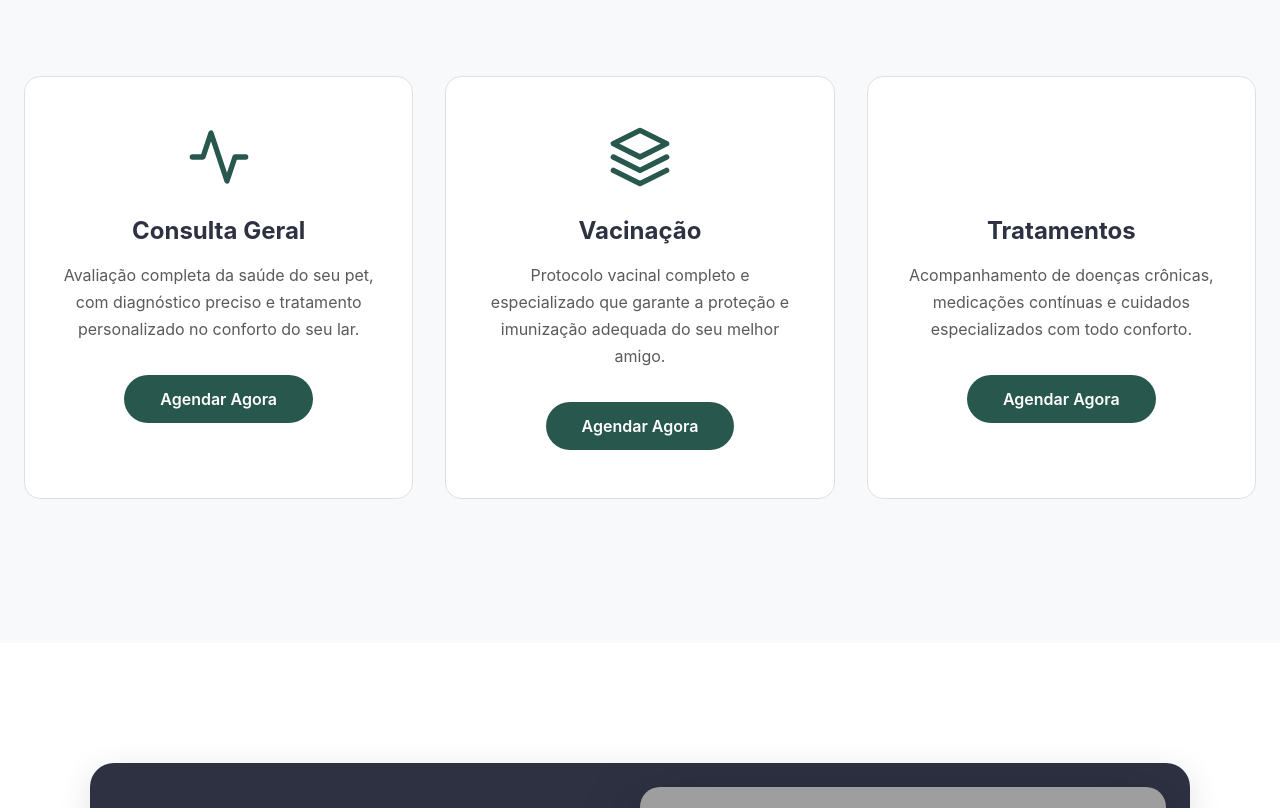
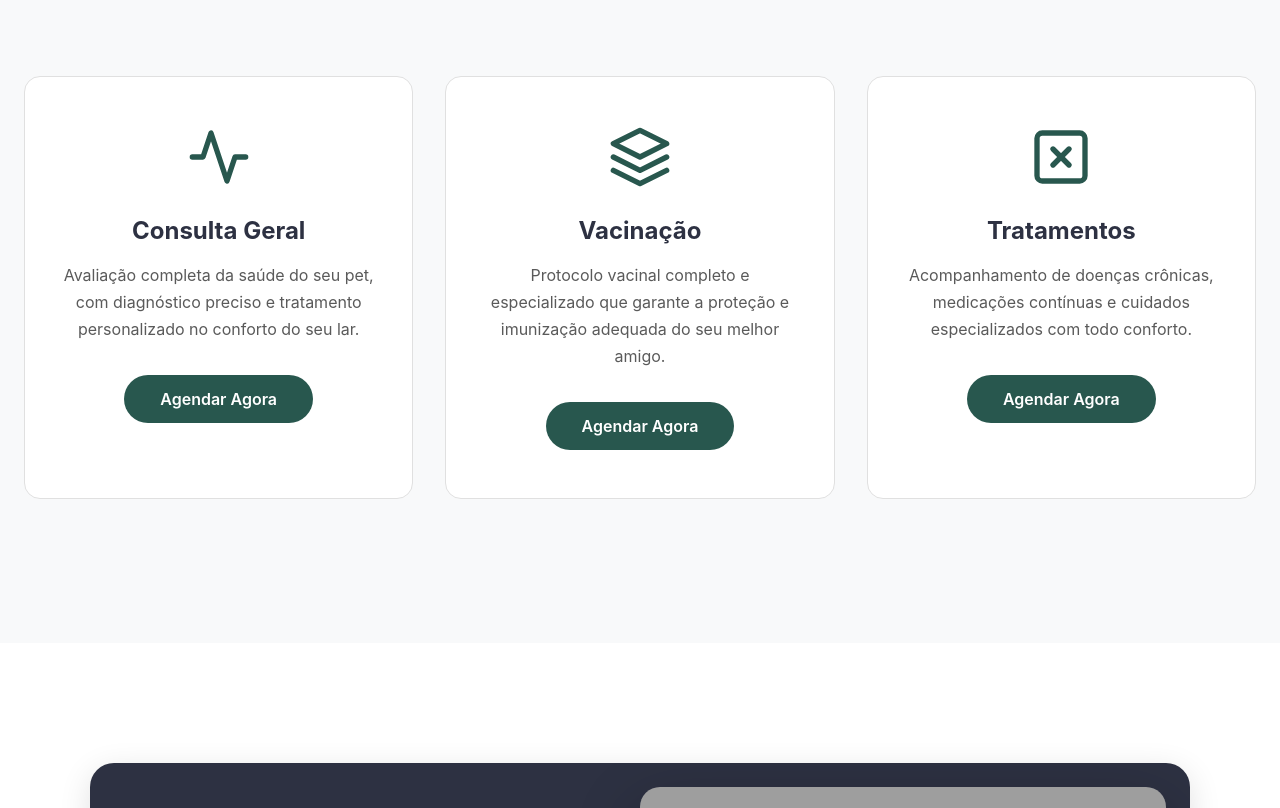
Before and after one commit to CaioFerreira007/MedVeterinaria, a React (Vite) app: page / in a window 1280 px wide. Shown: the part 1440-2248 px from the top of the page. Built offline with nearby package versions, Linux system fonts and the light colour scheme; grey boxes are pictures that could not be loaded.

Commit message:
feedbacks atualizados0.1

```diff
--- a/src/constants/businessInfo.js
+++ b/src/constants/businessInfo.js
@@ -9,7 +9,7 @@ export const BUSINESS_INFO = {
   // Credenciais
   crmv: "CRMV-RJ 15941",
   specialization: "Clínica Geral",
-  experience: "3+ anos de experiência",
+  experience: "4+ anos de experiência",
 
   // Contato
   phone: "5521975901836",
@@ -35,9 +35,11 @@ export const BUSINESS_INFO = {
     structured: "Mo-Sa 08:00-18:00", // Formato Schema.org
   },
 
+  // Redes Sociais (adicionar se existir)
   social: {
     instagram: "https://instagram.com/drakarlavet",
     facebook: "https://facebook.com/drakarlavet",
+    // whatsapp já está acima
   },
 
   // SEO
@@ -69,7 +71,7 @@ export const BUSINESS_INFO = {
       icon: "syringe",
     },
     {
-      id: "tratamentos",
+      id: "tratamento",
       name: "Tratamentos",
       description:
         "Acompanhamento de doenças crônicas, medicações contínuas e cuidados especializados com todo conforto.",
@@ -83,17 +85,11 @@ export const BUSINESS_INFO = {
       icon: "clipboard",
     },
     {
-      id: "microchipagem",
-      name: "Microchipagem",
+      id: "emergencia",
+      name: "Emergência",
       description:
-        "Implantação de microchip para identificação e segurança do seu pet.",
-      icon: "chip",
-    },
-    {
-      id: "parceria",
-      name: "Parceria",
-      description: "Programas de parceria com especialidades a domicílio.",
-      icon: "handshake",
+        "Atendimento urgente para situações que requerem cuidado imediato.",
+      icon: "ambulance",
     },
   ],
 
@@ -111,69 +107,28 @@ export const BUSINESS_INFO = {
   testimonials: [
     {
       id: 1,
-      author: "Lucas Tiaho Bomfim",
-      pet: "Papagaio",
-      text: "Excelente atendimento. A Dra. Karla salvou a vida do meu papagaio… ele estava muito triste e sem penas, mas com a ajuda dela agora ele está alegre e feliz. Sou muito grato!!!! É emocionante ver o amor e o carinho com que a dra trata os nossos filhos.",
+      author: "Maria Silva",
+      pet: "Rex",
+      text: "A Dra. Karla é excepcional! Meu cachorro era muito ansioso em clínicas, mas com o atendimento em casa ficou tranquilo e super confortável. Recomendo demais!",
       rating: 5,
     },
     {
       id: 2,
-      author: "Prycila Carvalho",
-      pet: "Pet",
-      text: "Atenciosa, cuidadosa, carinhosa, uma profissional excelente... isso define o atendimento da Doutora Karla. Maravilhosa, super indico!",
+      author: "João Santos",
+      pet: "Mimi",
+      text: "Profissional extremamente competente e atenciosa. Cuida da minha gatinha como se fosse dela. O atendimento domiciliar fez toda diferença!",
       rating: 5,
     },
     {
       id: 3,
-      author: "Rafaella Arvelos",
-      pet: "Pet",
-      text: "Excelente profissional, admiro muito todo cuidado e amor com os animais, recomendo muito marcar uma consulta!",
-      rating: 5,
-    },
-    {
-      id: 4,
-      author: "Mariangela Ferreira",
-      pet: "Pet",
-      text: "Bom atendimento, pontual, atenciosa, uma boa veterinária. Recomendo!",
-      rating: 5,
-    },
-    {
-      id: 5,
-      author: "Maicon Silva",
-      pet: "Cachorro",
-      text: "Tratou muito bem do meu dog, muito obrigado por esse carinho!",
-      rating: 5,
-    },
-    {
-      id: 6,
-      author: "Vivian Von Held",
-      pet: "Pet",
-      text: "Muito profissional e assertiva em seus diagnósticos. Nota 1000!",
-      rating: 5,
-    },
-    {
-      id: 7,
-      author: "Caio Gustavo",
-      pet: "Cachorro",
-      text: "Excelente atendimento, muito gentil e cuidadosa com o meu cachorro. Ele sofreu uma lesão em uma de suas patinhas e dentro de poucas semanas já estava andando bem melhor. Muito obrigado pelo excelente profissionalismo!",
-      rating: 5,
-    },
-    {
-      id: 8,
-      author: "Tay Silva",
-      pet: "Pet",
-      text: "Excelente profissional, cuidou do meu pet com todo amor e carinho. Profissional capacitada, descobriu o problema e com a indicação certa obtivemos ótimos resultados!! 10x10. Super indicooooo!",
-      rating: 5,
-    },
-    {
-      id: 9,
-      author: "Amanda Mello",
-      pet: "Cachorra e Gato",
-      text: "A Dra. Karla é uma excelente profissional, atenciosa e muito carinhosa com nossos bichinhos. Está sempre pronta a ajudar e a tirar nossas dúvidas. Somos muito gratos pelo carinho e cuidado que ela tem com nossa cachorrinha e nosso gato.",
+      author: "Ana Paula",
+      pet: "Bob",
+      text: "Praticidade, cuidado e profissionalismo em um só lugar. Não troco o atendimento domiciliar da Dra. Karla por nada. Meu pet agradece!",
       rating: 5,
     },
   ],
 
+  // FAQ (pode ser adicionado posteriormente)
   faq: [
     {
       question: "Qual a área de atendimento?",
@@ -197,14 +152,16 @@ export const BUSINESS_INFO = {
   ],
 };
 
+// URLs e Links (adicionar domínio real quando disponível)
 export const SITE_INFO = {
-  url: "https://drakarlavet.com.br",
+  url: "https://drakarlavet.com.br", // Substituir pelo domínio real
   canonicalUrl: "https://drakarlavet.com.br",
-  logo: "/logo.png",
+  logo: "/logo.png", // Adicionar logo se existir
   favicon: "/favicon.ico",
-  ogImage: "/og-image.jpg",
+  ogImage: "/og-image.jpg", // Imagem para compartilhamento (1200x630px)
 };
 
+// Cores do tema (sincronizado com CSS)
 export const THEME_COLORS = {
   primary: "#28574e",
   primaryLight: "#3a6d62",
```
